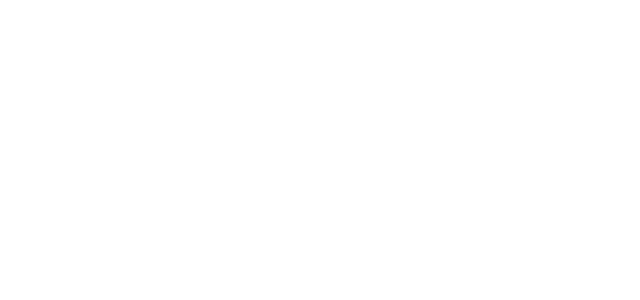
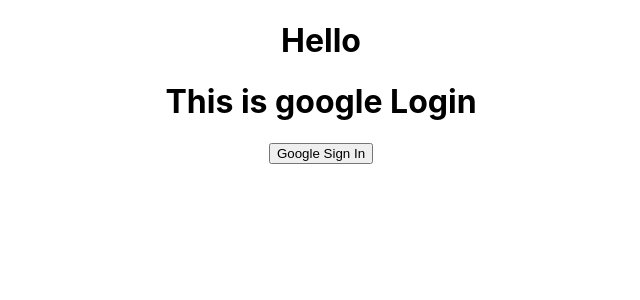
Before and after one commit to jany-coder/safe-riders, a React (Create React App) app: page /login in a window 1280 px wide. Shown: the top 300 px of the page, without its empty margins (319-959 px from the left). Built offline with nearby package versions, Linux system fonts and the light colour scheme.

Commit message:
login btn

```diff
--- a/package.json
+++ b/package.json
@@ -6,8 +6,10 @@
     "@testing-library/jest-dom": "^5.11.9",
     "@testing-library/react": "^11.2.5",
     "@testing-library/user-event": "^12.8.3",
+    "firebase": "^8.3.1",
     "react": "^17.0.1",
     "react-dom": "^17.0.1",
+    "react-router-dom": "^5.2.0",
     "react-scripts": "4.0.3",
     "web-vitals": "^1.1.1"
   },
--- a/src/App.js
+++ b/src/App.js
@@ -1,10 +1,27 @@
 import logo from './logo.svg';
 import './App.css';
+import {
+  BrowserRouter as Router,
+  Switch,
+  Route,
+  Link,
+  useRouteMatch,
+  useParams
+} from "react-router-dom";
+import Login from './components/Login/Login';
 
 function App() {
   return (
     <div className="App">
+      <h1>Hello</h1>
 
+      <Router>
+          <Switch>
+              <Route path="/login">
+                  <Login>Login</Login>
+              </Route>
+          </Switch>
+      </Router>
     </div>
   );
 }
--- /dev/null
+++ b/src/components/Login/Login.js
@@ -0,0 +1,50 @@
+import React from 'react';
+import firebase from "firebase/app";
+import "firebase/auth";
+import firebaseConfig from './firebase.config';
+
+const Login = () => {
+    if (!firebase.apps.length) {
+        // Initialize Firebase
+    firebase.initializeApp(firebaseConfig);
+     }else {
+        firebase.app(); // if already initialized, use that one
+     }
+
+
+
+
+    const handleGoogleSignIn = () => {
+        var provider = new firebase.auth.GoogleAuthProvider();
+
+        firebase.auth()
+            .signInWithPopup(provider)
+            .then((result) => {
+                /** @type {firebase.auth.OAuthCredential} */
+                var credential = result.credential;
+
+                // This gives you a Google Access Token. You can use it to access the Google API.
+                var token = credential.accessToken;
+                // The signed-in user info.
+                var user = result.user;
+                // ...
+            }).catch((error) => {
+                // Handle Errors here.
+                var errorCode = error.code;
+                var errorMessage = error.message;
+                // The email of the user's account used.
+                var email = error.email;
+                // The firebase.auth.AuthCredential type that was used.
+                var credential = error.credential;
+                // ...
+            });
+    }
+    return (
+        <div>
+            <h1>This is google Login</h1>
+            <button onClick={handleGoogleSignIn}>Google Sign In</button>
+        </div>
+    );
+};
+
+export default Login;
--- /dev/null
+++ b/src/components/Login/firebase.config.js
@@ -0,0 +1,10 @@
+const firebaseConfig = {
+    apiKey: "AIzaSyA00MCbJs_DwaQs-A6i-pNaHh2xDbAFmBo",
+    authDomain: "safe-riders-a2d4d.firebaseapp.com",
+    projectId: "safe-riders-a2d4d",
+    storageBucket: "safe-riders-a2d4d.appspot.com",
+    messagingSenderId: "904932999643",
+    appId: "1:904932999643:web:4eff5b4b04a40e6178a7fe"
+  };
+
+  export default firebaseConfig;
```
Also changed, not shown: 1 other file (tests, documents, lock files or other folders).
